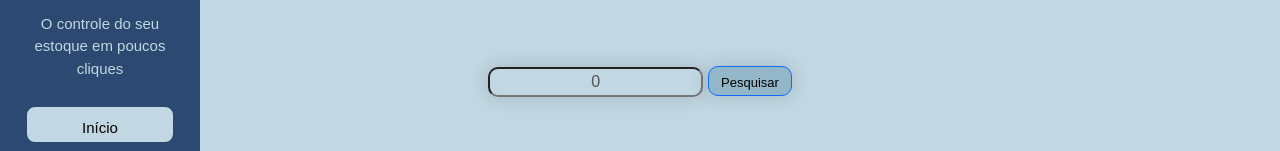
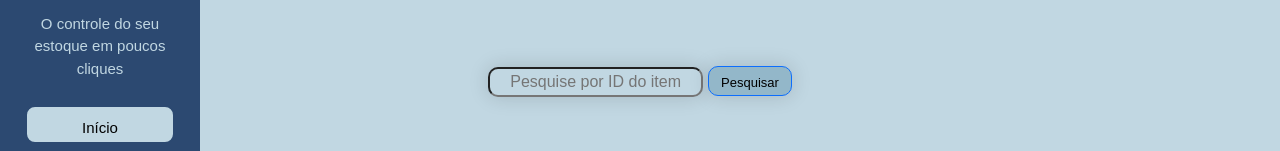
Before and after one commit to TCC-T-Academy/app-webstock, an Angular app: page /estoque in a window 1280 px wide. Shown: the part 148-299 px from the top of the page. Built offline with nearby package versions, Linux system fonts and the light colour scheme.

Commit message:
Alterando campos de pesquisa por idItem de number para String para aparecer o placeholder

```diff
--- a/src/app/estoque/estoque.component.ts
+++ b/src/app/estoque/estoque.component.ts
@@ -10,7 +10,7 @@ import { LogService } from '../log.service';
 })
 export class EstoqueComponent {
 
-  idItem: number = 0
+  idItem: string = ""
 
   estoque: IEstoque = {
     idEstoque: 0,
@@ -54,12 +54,12 @@ constructor(private service:EstoqueService, private service2:LogService){
 
 
   consultarLogsPorIdItem(){
-    this.service2.consultarLogsPorIdItem(this.idItem).subscribe(data =>this.logs = data)
+    this.service2.consultarLogsPorIdItem(parseFloat(this.idItem)).subscribe(data =>this.logs = data)
   }
 
 consultarEstoquePorIdItem(){
-   this.service.consultarEstoquePorIdItem(this.idItem).subscribe(data =>this.estoque = data),
-   this.service.consultarEstoquePorIdItem(this.idItem).subscribe(data =>this.estoque.item = data.item)
+   this.service.consultarEstoquePorIdItem(parseFloat(this.idItem)).subscribe(data =>this.estoque = data),
+   this.service.consultarEstoquePorIdItem(parseFloat(this.idItem)).subscribe(data =>this.estoque.item = data.item)
 }
 
 }
```
